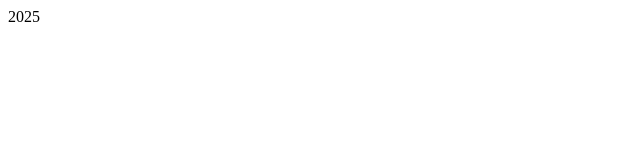
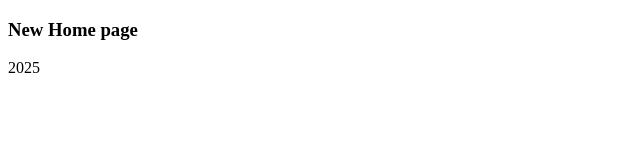
Before and after one commit to AsilbekJr/githhublearn, a plain HTML site: page index.html in a window 1280 px wide. Shown: the whole page, without its empty margins (0-640 px from the left). Drawn offline with Linux system fonts and the light colour scheme.

Commit message:
home page m

```diff
--- a/index.html
+++ b/index.html
@@ -9,6 +9,7 @@
   <body>
     <header>
       <div class="navbar"></div>
+      <h3>New Home page</h3>
     </header>
     <footer>2025</footer>
   </body>
```
